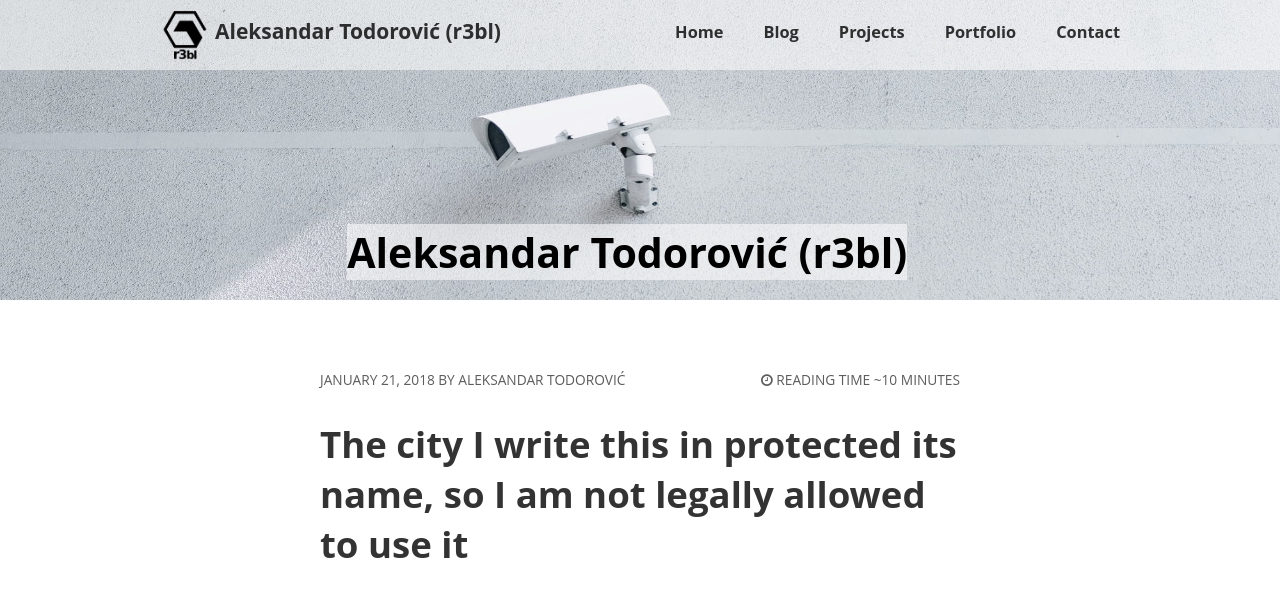
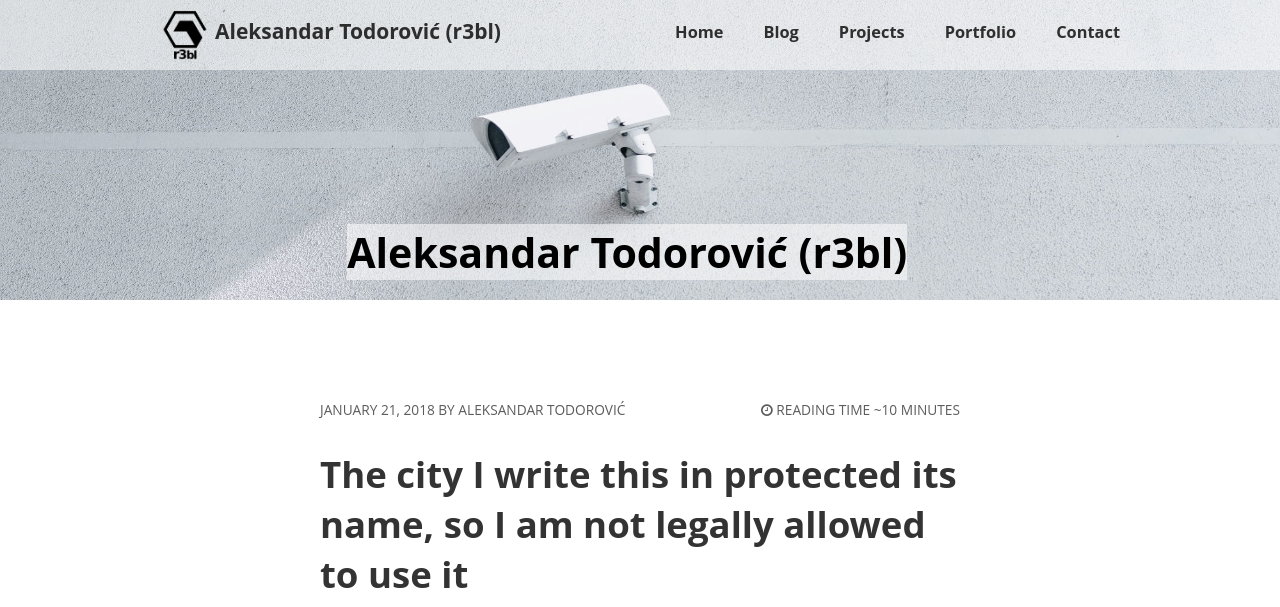
Before and after one commit to menghanhui/r3bl.blog, a Jekyll site: the page built from index.html, in a window 1280 px wide and 1400 px high. Shown: the top 607 px of the window. Built offline with Jekyll 4.4.1, drawn with Linux system fonts in a browser that asks for light colours; nearby versions of some CDN libraries; the list of posts is cut into pages by our own code; comment, search, counter and statistics services are not loaded.

Commit message:
Better homepage

```diff
--- a/_sass/_page.scss
+++ b/_sass/_page.scss
@@ -202,7 +202,7 @@
 		@media #{$large} {
 			max-width: 800px;
 			padding: 50px 80px;
-			margin: 0 auto 30px auto;
+			margin: 0 auto 0 auto;
 		}
 	}
 	.entry-meta {
@@ -403,14 +403,15 @@
 	article {
 		background-color: $white;
 		@include rounded(3px);
-		margin-bottom: 20px;
 		padding: 25px 15px;
 		@media #{$medium} {
 			padding: 30px;
 		}
 		@media #{$large} {
-			margin-bottom: 30px;
-			padding: 50px 80px;
+			padding-left: 80px;
+			padding-right: 80px;
+			padding-top: 50px;
+			padding-bottom: 0px;
 		}
 	}
 }
@@ -588,14 +589,15 @@
 		}
 	}
 }
-.header-menu-top{
-	background-color: rgba(255,255,255, 0.55)
+.header-menu-top {
+	background-color: rgba(255,255,255, 0.55);
 }
 
-.header-menu-overflow{
+.header-menu-overflow {
 	background-color: $menu-overflow;
 	z-index: 100;
 }
+
 .header-menu-overflow ul li a{
 	color: $black;
 }
--- a/index.html
+++ b/index.html
@@ -9,11 +9,6 @@
 {% for post in paginator.posts %}
 <article class="hentry">
   <header>
-    {% if post.image.feature %}
-      <div class="entry-image-index">
-        <a href="{{ site.url }}{{ post.url }}" title="{{ post.title }}"></a>
-      </div><!-- /.entry-image -->
-    {% endif %}
   <div class="entry-meta">
     <span class="entry-date date published updated"><time datetime="{{ post.date | date_to_xmlschema }}">{{ post.date | date: "%B %d, %Y" }}</time></span><span class="author v-card"><span class="fn">{{ site.owner.name }}</span></span>
     {% if site.reading_time %}
@@ -25,18 +20,29 @@
     {% endif %}
     </div><!-- /.entry-meta -->
     {% if post.link %}
-      <h1 class="entry-title"><a href="{{ site.url }}{{ post.url }}" class="permalink" rel="bookmark" title="{{ post.title }}"><i class="fa fa-bookmark"></i></a> <a href="{{ post.link }}">{{ post.title }}</a></h1>
+      <h1 class="entry-title"><a href="{{ site.url }}{{ post.url }}" class="permalink" rel="bookmark" title="{{ post.title }}"><i class="fa fa-bookmark"></i></a>{{ post.title }}</h1>
     {% else %}
       <h1 class="entry-title"><a href="{{ site.url }}{{ post.url }}" rel="bookmark" title="{{ post.title }}" itemprop="url">{{ post.title }}</a></h1>
     {% endif %}
   </header>
+  {% assign images = post.content | split:"<img" %}
+  {% for image in images %}
+    {% if image contains 'src=' %}
+      {% assign imageMarkup = image | split:">" | first %}
+      <a href="{{ site.url }}{{ post.url }}"><img {{ imageMarkup }}></a>
+      {% break %}
+    {% endif %}
+  {% endfor %}
   <div class="entry-content">
+    <a href="{{ site.url }}{{ post.url }}">
       {% if post.content contains "<!-- more -->" %}
         {{ post.content | split:"<!-- more -->" | first }}
       {% else %}
         {{ post.content | strip_html | truncatewords: 50 }}
       {% endif %}
+    </a>
   </div><!-- /.entry-content -->
+  </a>
 </article><!-- /.hentry -->
 {% endfor %}
 
@@ -45,7 +51,7 @@
     {% if paginator.previous_page == 1 %}
       <a href="{{ site.url }}" class="btn">Previous</a>
     {% else %}
-      <a href="{{ site.url }}/page{{ paginator.previous_page }}" class="btn">Previous</a>
+      <a href="{{ site.url }}/page/{{ paginator.previous_page }}" class="btn">Previous</a>
     {% endif %}
   {% else %}
     Previous
@@ -63,13 +69,13 @@
         {% if count == paginator.page %}
           <span class="current-page">{{ count }}</span>
         {% else %}
-          <a href="{{ site.url }}/page{{ count }}">{{ count }}</a>
+          <a href="{{ site.url }}/page/{{ count }}">{{ count }}</a>
         {% endif %}
       </li>
     {% endfor %}
   </ul>
   {% if paginator.next_page %}
-    <a href="{{ site.url }}/page{{ paginator.next_page }}" class="btn">Next</a>
+    <a href="{{ site.url }}/page/{{ paginator.next_page }}" class="btn">Next</a>
   {% else %}
     Next
   {% endif %}
```
Lines whose indentation alone changed are shown as unchanged.
